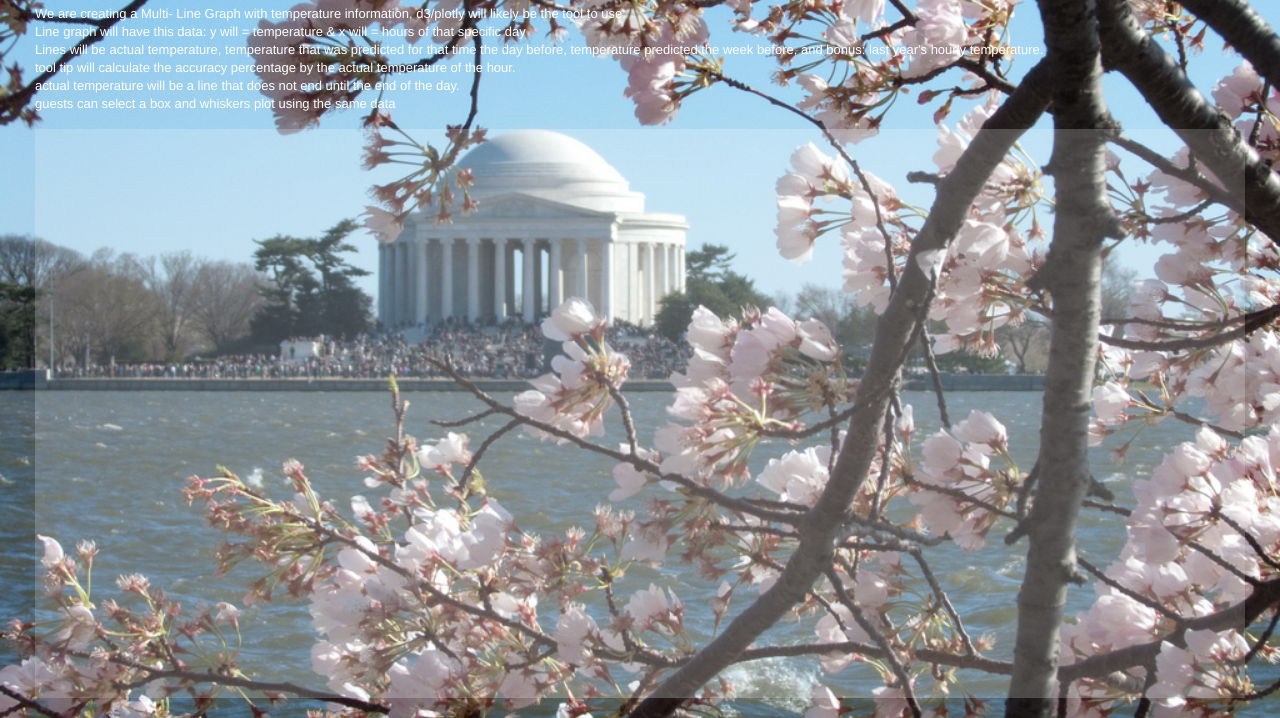
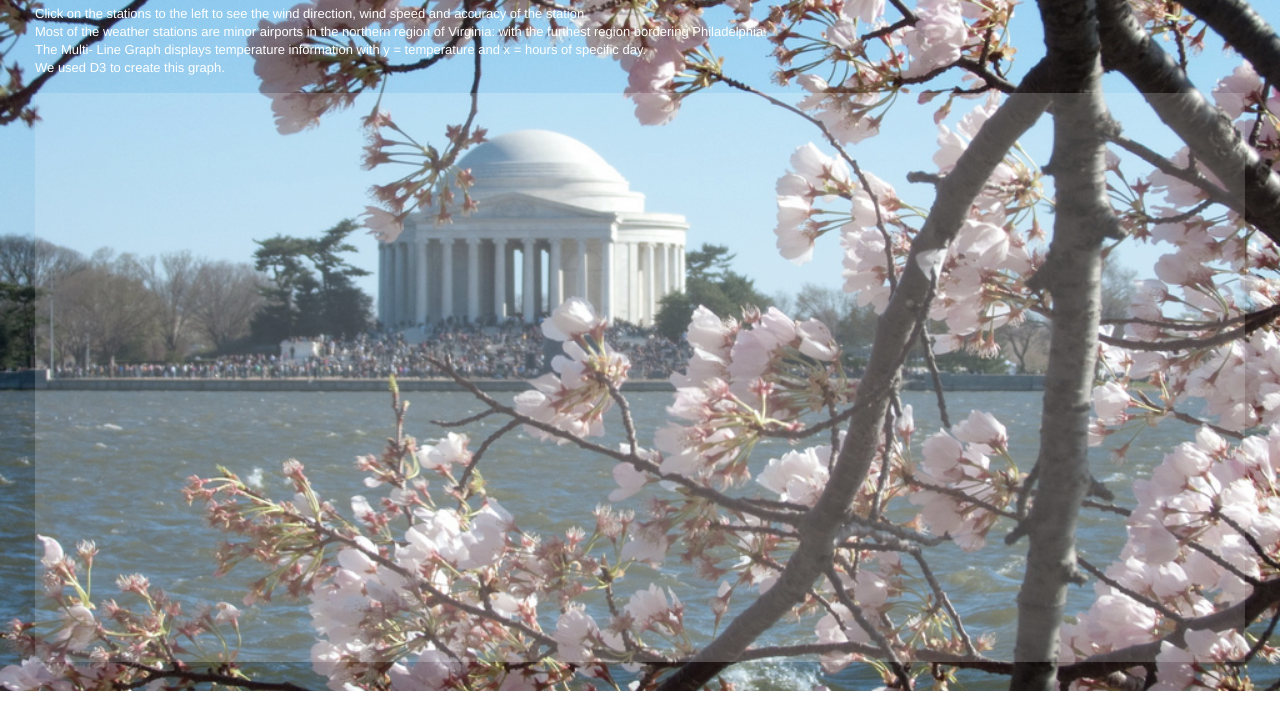
Before and after one commit to mntrp3/Project-2, a website: page templates/index.html in a window 1280 px wide. Shown: the part 109-827 px from the top of the page. After the commit the page ends 800 px from the top, so only its background shows below. Drawn offline with nearby package versions, Linux system fonts and the light colour scheme; files that its build step writes are made by us from their sources; no server answers; files whose address does not match are found by name.

Commit message:
update index.html
edited our description of the graph

```diff
--- a/templates/index.html
+++ b/templates/index.html
@@ -46,13 +46,12 @@
             <div class="container-fluid">
               <a href="#menu-toggle" class="btn btn-secondary" id="menu-toggle">Toggle Menu</a>
                 <h1>Weather Predictions</h1>
-                <p>We are creating a Multi- Line Graph with temperature information, d3/plotly will likely be the tool to use. <br>
-                Line graph will have this data: y will = temperature & x will = hours of that specific day <br>
-                Lines will be actual temperature, temperature that was predicted for that time the day before, temperature predicted the week before, and bonus: last year's hourly temperature.
-                <br>tool tip will calculate the accuracy percentage by the actual temperature of the hour.
-                <br>actual temperature will be a line that does not end until the end of the day.
-                <br>
-                guests can select a box and whiskers plot using the same data</p>
+                <p>Click on the stations to the left to see the wind direction, wind speed and accuracy of the station. <br>
+		Most of the weather stations are minor airports in the northern region of Virginia: with the furthest region bordering Philadelphia.
+		<br> The Multi- Line Graph displays temperature information with y = temperature and x = hours of specific day. <br>
+			We used D3 to create this graph.
+
+                </p>
                 <p></p>
 
 
```
